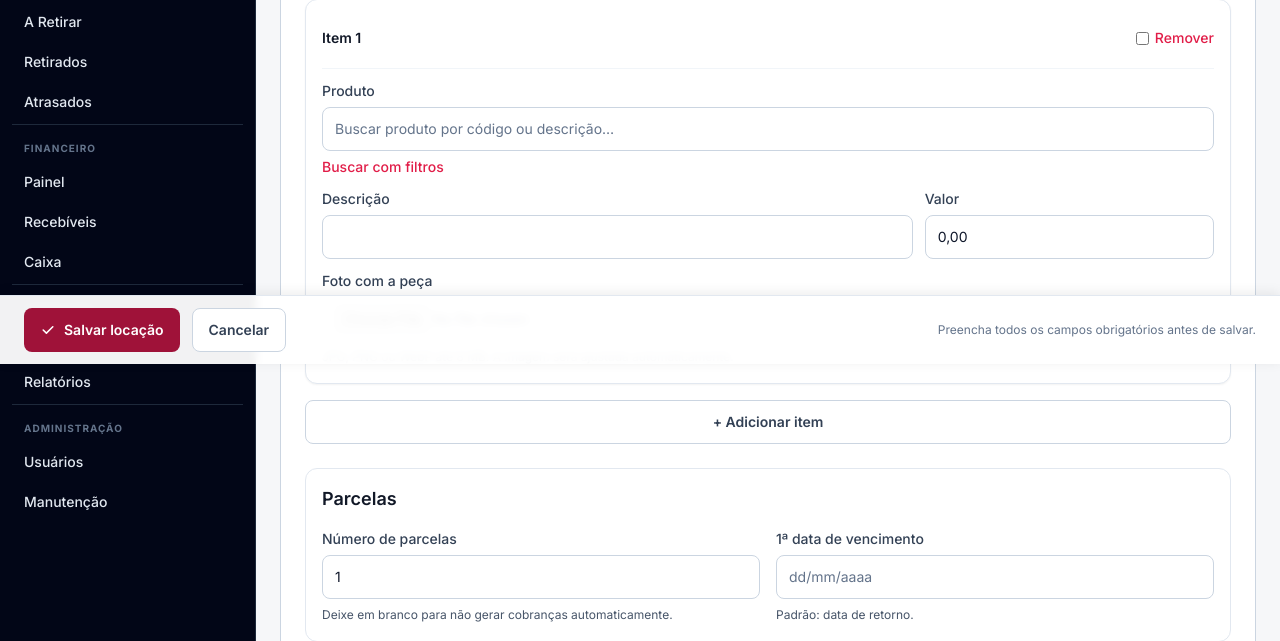
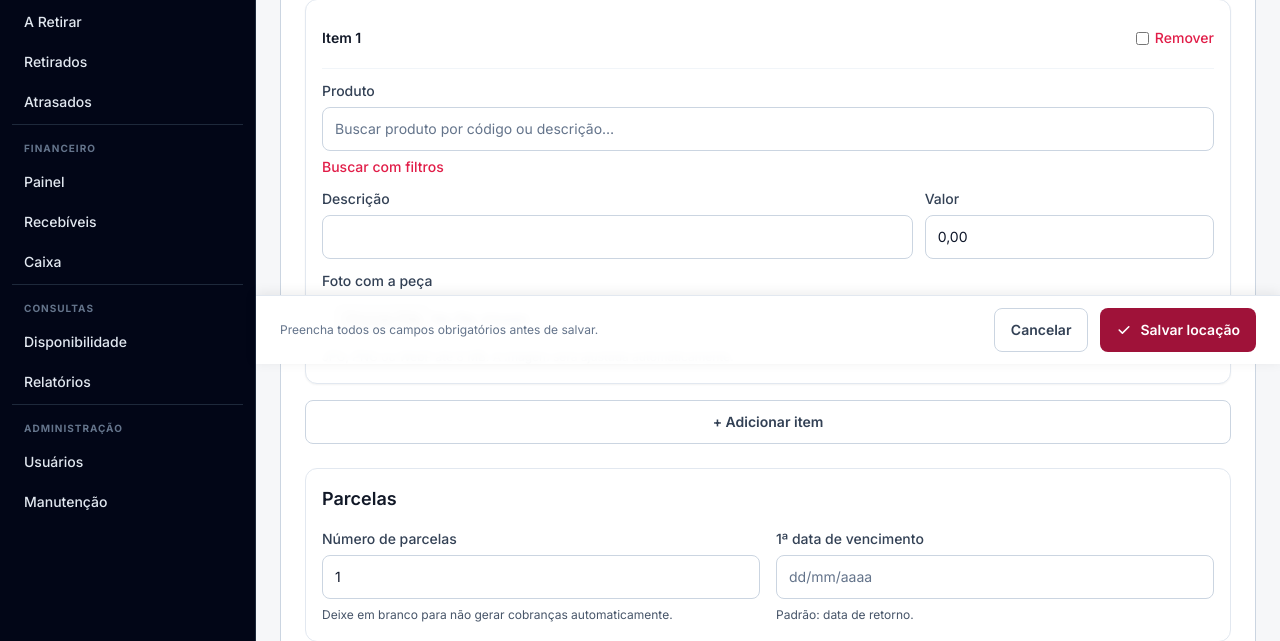
Before and after one commit to elvertoni/noivaecia, a Django app: page /locacoes/nova/ in a window 1280 px wide. Shown: the part 436-1077 px from the top of the page. Run offline with Django 5.2, Linux system fonts and the light colour scheme; the visitor is signed in with stand-in values (Sample User, id 1); style sheets or scripts are compiled from the project's sources.

Commit message:
style(rentals): constrain sticky action bar inside content area and align buttons to the right

```diff
--- a/templates/rentals/rental_form.html
+++ b/templates/rentals/rental_form.html
@@ -300,8 +300,16 @@
 <div id="rental-action-bar"
      role="region"
      aria-label="Ações do formulário"
-     class="fixed bottom-0 left-0 right-0 z-40 flex items-center justify-between gap-3 border-t border-slate-200 bg-white/95 px-4 py-3 shadow-[0_-2px_12px_rgba(0,0,0,0.08)] backdrop-blur-sm sm:px-6">
+     class="fixed bottom-0 left-0 lg:left-64 right-0 z-40 flex items-center justify-end gap-3 border-t border-slate-200 bg-white/95 px-4 py-3 shadow-[0_-2px_12px_rgba(0,0,0,0.08)] backdrop-blur-sm sm:px-6">
+  {% if not has_payments %}
+    <p class="mr-auto hidden text-xs text-slate-500 sm:block">Preencha todos os campos obrigatórios antes de salvar.</p>
+  {% endif %}
   <div class="flex items-center gap-3">
+    {% if form.instance.pk %}
+      <a href="{% url 'rentals:detail' form.instance.pk %}" class="btn btn-secondary">Cancelar</a>
+    {% else %}
+      <a href="{% url 'rentals:list' %}" class="btn btn-secondary">Cancelar</a>
+    {% endif %}
     <button type="submit"
             form="rental-form"
             class="btn btn-primary">
@@ -310,15 +318,7 @@
       </svg>
       Salvar locação
     </button>
-    {% if form.instance.pk %}
-      <a href="{% url 'rentals:detail' form.instance.pk %}" class="btn btn-secondary">Cancelar</a>
-    {% else %}
-      <a href="{% url 'rentals:list' %}" class="btn btn-secondary">Cancelar</a>
-    {% endif %}
   </div>
-  {% if not has_payments %}
-    <p class="hidden text-xs text-slate-500 sm:block">Preencha todos os campos obrigatórios antes de salvar.</p>
-  {% endif %}
 </div>
 
 {% if not has_payments %}
```
